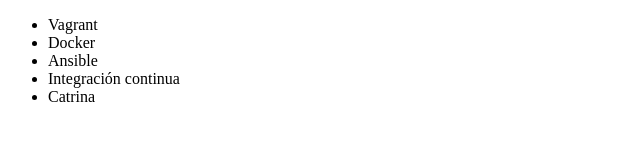
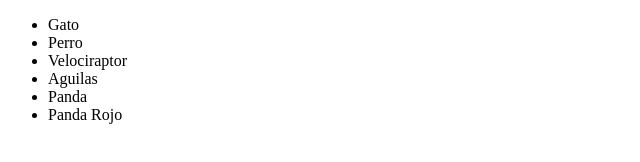
Before and after one commit to CaroV16/Curso-Github, a plain HTML site: page Index.html in a window 1280 px wide. Shown: the whole page, without its empty margins (0-640 px from the left). Drawn offline with Linux system fonts and the light colour scheme.

Commit message:
agregando lista de animales favoritos

```diff
--- a/Index.html
+++ b/Index.html
@@ -6,11 +6,12 @@
 </head>
 <body>
      <ul>
-         <li> Vagrant </li>
-         <li> Docker </li>
-         <li> Ansible </li>
-         <li> Integración continua </li>
-         <li>Catrina</li>
+         <li> Gato </li>
+         <li> Perro </li>
+         <li> Velociraptor </li>
+         <li> Aguilas </li>
+         <li>Panda </li>
+         <li>Panda Rojo </li>
      </ul>
 </body>
 </html>
```
